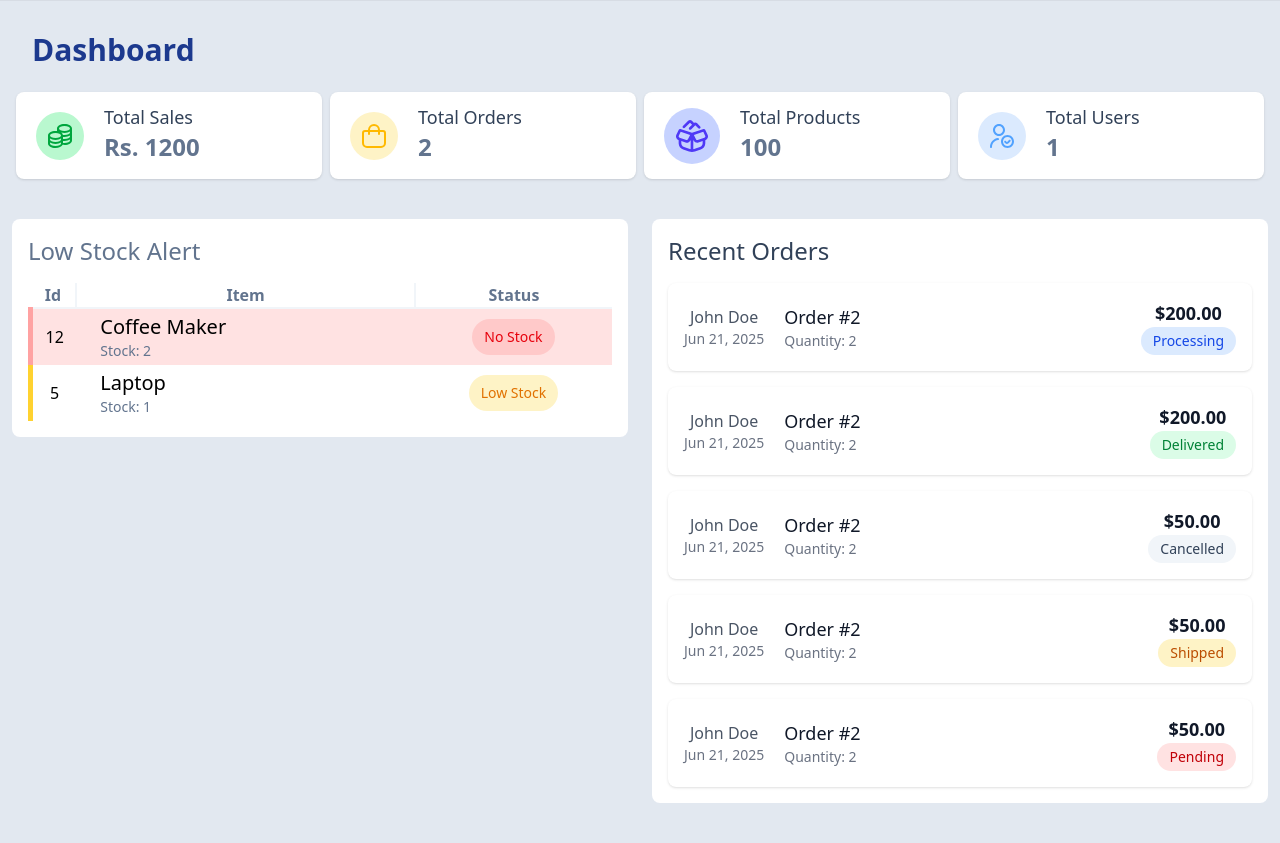
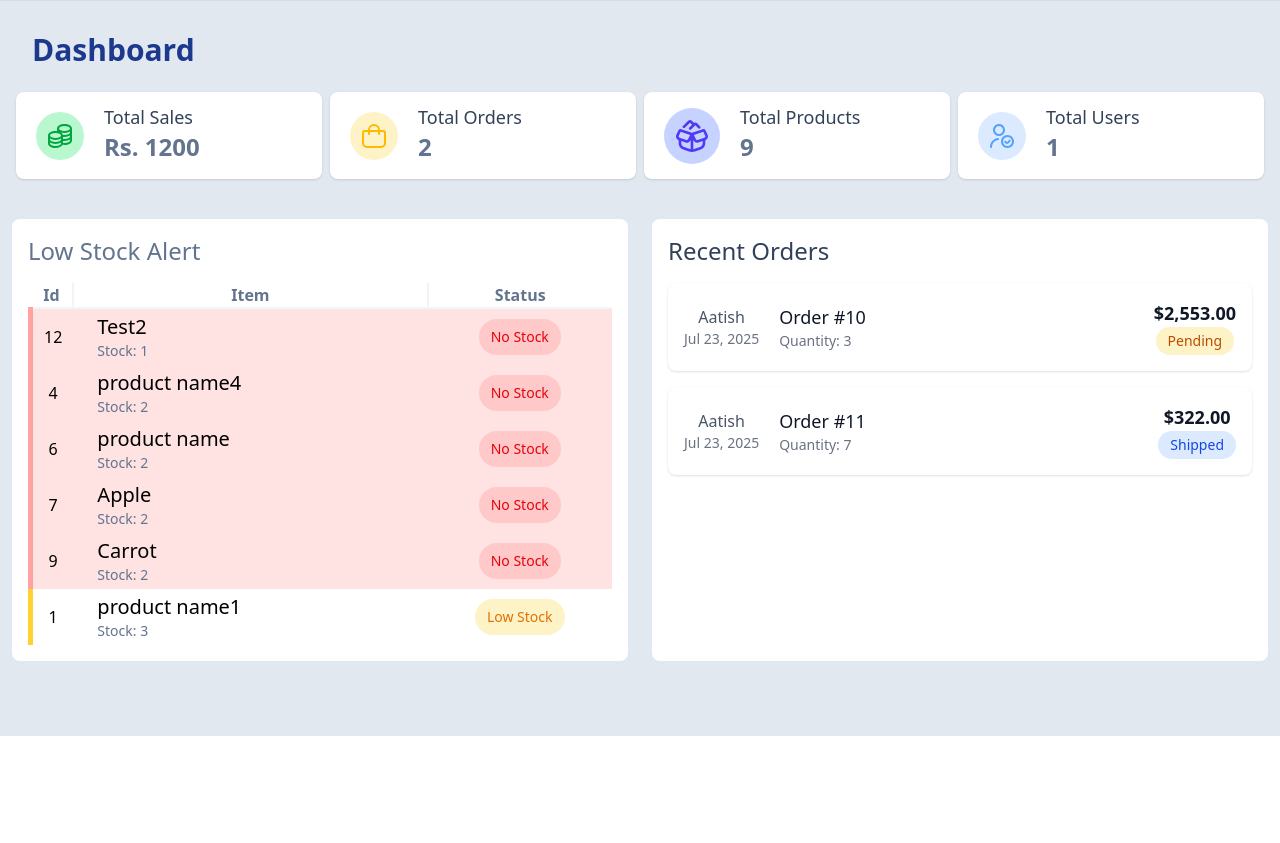
Before and after one commit to Aatish250/ecommercePHP, a PHP site: page /admin/dashboard.php in a window 1280 px wide. Shown: the part 64-907 px from the top of the page. After the commit the page ends 800 px from the top, so only its background shows below. Run offline with PHP 8.4, Linux system fonts and the light colour scheme; data comes from the database, SQL or seed files in the repository; both versions use the stored data as it was after the commit; style sheets or scripts are compiled from the project's sources.

Commit message:
admin dashboard complete

```diff
--- a/admin/dashboard.php
+++ b/admin/dashboard.php
@@ -1,3 +1,46 @@
+<?php
+require '../config/db.php';
+
+// Initialize variables with safe defaults
+$total_products = 0;
+$total_users = 0;
+$low_stock_products = array();
+$orders = array();
+
+if (!$conn) {
+    die('Database connection failed');
+}
+
+// Total Products
+$res = mysqli_query($conn, "SELECT COUNT(*) as cnt FROM products");
+if ($res && ($row = mysqli_fetch_assoc($res))) {
+    $total_products = $row['cnt'];
+}
+
+// Total Users
+$res = mysqli_query($conn, "SELECT COUNT(*) as cnt FROM users");
+if ($res && ($row = mysqli_fetch_assoc($res))) {
+    $total_users = $row['cnt'];
+}
+
+// Low Stock Products (stock <= 2 is No Stock, 3-5 is Low Stock)
+$res = mysqli_query($conn, "SELECT * FROM products WHERE stock <= 5 ORDER BY stock ASC");
+if ($res) {
+    while ($row = mysqli_fetch_assoc($res)) {
+        $low_stock_products[] = $row;
+    }
+}
+
+// recent orders
+$res = mysqli_query($conn, "SELECT * FROM orders ORDER BY created_at ASC");
+if ($res) {
+    while ($row = mysqli_fetch_assoc($res)) {
+        $orders[] = $row;
+    }
+}
+
+
+?>
 <!DOCTYPE html>
 <html lang="en">
 
@@ -71,7 +114,7 @@
                     </span>
                     <div class="flex mb-1 md:flex-col w-full">
                         <span class="flex-1 ml-5 text-[18px] text-slate-700">Total Products</span>
-                        <span class="mr-5 ml-5 font-bold text-2xl text-slate-500">100</span>
+                        <span class="mr-5 ml-5 font-bold text-2xl text-slate-500"><?php echo $total_products; ?></span>
                     </div>
                 </div>
                 <!-- total users -->
@@ -86,7 +129,7 @@
                     </span>
                     <div class="flex mb-1 md:flex-col w-full">
                         <span class="flex-1 ml-5 text-[18px] text-slate-700">Total Users</span>
-                        <span class="mr-5 ml-5 font-bold text-2xl text-slate-500">1</span>
+                        <span class="mr-5 ml-5 font-bold text-2xl text-slate-500"><?php echo $total_users; ?></span>
                     </div>
                 </div>
             </div>
@@ -103,30 +146,22 @@
                         <th class="border-r-2 border-b-2 border-slate-100">Item</th>
                         <th class="border-b-2 border-slate-100">Status</th>
                     </tr>
-                    <tr class="text-center bg-red-100">
-                        <td class="border-l-5 border-red-300">12</td>
+                    <?php foreach ($low_stock_products as $prod): ?>
+                    <tr class="text-center <?php echo ($prod['stock'] <= 2) ? 'bg-red-100' : ''; ?>">
+                        <td class="border-l-5 <?php echo ($prod['stock'] <= 2) ? 'border-red-300' : 'border-amber-300'; ?>"><?php echo $prod['product_id']; ?></td>
                         <td class="text-left w-3/4 flex flex-col p-1 pl-6">
-                            <span class="text-xl">Coffee Maker</span>
-                            <span class="text-sm text-slate-500">Stock: 2</span>
+                            <span class="text-xl"><?php echo htmlspecialchars($prod['product_name']); ?></span>
+                            <span class="text-sm text-slate-500">Stock: <?php echo $prod['stock']; ?></span>
                         </td>
                         <td>
-                            <div class="w-fit bg-red-200 text-red-600 m-auto px-3 py-2 my-1 rounded-full text-sm">
-                                No
-                                Stock</div>
+                            <?php if ($prod['stock'] <= 2): ?>
+                                <div class="w-fit bg-red-200 text-red-600 m-auto px-3 py-2 my-1 rounded-full text-sm">No Stock</div>
+                            <?php else: ?>
+                                <div class="w-fit bg-amber-100 text-amber-600 m-auto px-3 py-2 my-1 rounded-full text-sm">Low Stock</div>
+                            <?php endif; ?>
                         </td>
                     </tr>
-                    <tr class="text-center">
-                        <td class="border-l-5 border-amber-300">5</td>
-                        <td class="text-left w-3/4 flex flex-col p-1 pl-6">
-                            <span class="text-xl">Laptop</span>
-                            <span class="text-sm text-slate-500">Stock: 1</span>
-                        </td>
-                        <td>
-                            <div class="w-fit bg-amber-100 text-amber-600 m-auto px-3 py-2 my-1 rounded-full text-sm">
-                                Low Stock
-                            </div>
-                        </td>
-                    </tr>
+                    <?php endforeach; ?>
                 </table>
             </div>
         </div>
@@ -135,85 +170,46 @@
         <div class="w-full lg:w-1/2 bg-white mt-6 rounded-lg p-4 min-h-24">
             <div class="text-2xl font-medium text-slate-700">Recent Orders</div>
             <div class="mt-4 space-y-4">
+
+                <?php
+                foreach ($orders as $order):
+                    // Fetch username
+                    $userResult = mysqli_query($conn, "SELECT username FROM users WHERE user_id = {$order['user_id']}");
+                    $username = ($userResult && $row = mysqli_fetch_assoc($userResult)) ? $row['username'] : 'Unknown';
+
+                    // Fetch total quantity from order_details view
+                    $qtyResult = mysqli_query($conn, "SELECT SUM(quantity) AS total_quantity FROM order_details WHERE order_id = {$order['order_id']}");
+                    $quantity = ($qtyResult && $qtyRow = mysqli_fetch_assoc($qtyResult)) ? ($qtyRow['total_quantity'] ?? 0) : 0;
+
+                    // Status badge color
+                    $status = strtolower($order['status'] ?? 'Processing');
+                    $status_map = [
+                        'delivered' => 'bg-green-100 text-green-700',
+                        'cancelled' => 'bg-slate-100 text-slate-700',
+                        'pending' => 'bg-amber-100 text-amber-700',
+                        'processing' => 'bg-blue-100 text-blue-700'
+                    ];
+                    $status_class = $status_map[$status] ?? 'bg-blue-100 text-blue-700';
+                ?>
                     <div class="flex items-center justify-between p-4 bg-white rounded-lg shadow-sm">
                         <div class="text-center">
-                        <div class="text-gray-600">John Doe</div>
-                        <div class="text-sm text-gray-500">Jun 21, 2025</div>
+                            <div class="text-gray-600"><?php echo htmlspecialchars($username); ?></div>
+                            <div class="text-sm text-gray-500"><?php echo date('M j, Y', strtotime($order['created_at'])); ?></div>
                         </div>
                         <div class="flex-1 ml-5">
-                        <div class="text-lg font-medium text-gray-900">Order #2</div>
-                        <div class="text-sm text-gray-500">Quantity: 2</div>
+                            <div class="text-lg font-medium text-gray-900">Order #<?php echo $order['order_id']; ?></div>
+                            <div class="text-sm text-gray-500">Quantity: <?php echo $quantity; ?></div>
                         </div>
                         <div class="flex flex-col items-center">
-                        <div class="text-lg font-semibold text-gray-900">$200.00</div>
-                        <div class="bg-blue-100 text-blue-700 px-3 py-1 rounded-full text-sm font-medium">Processing
+                            <div class="text-lg font-semibold text-gray-900">
+                                $<?php echo number_format($order['total'] ?? 0, 2); ?>
+                            </div>
+                            <div class="<?php echo $status_class; ?> px-3 py-1 rounded-full text-sm font-medium">
+                                <?php echo ucfirst($status); ?>
                             </div>
                         </div>
                     </div>
-
-                <div class="flex items-center justify-between p-4 bg-white rounded-lg shadow-sm">
-                    <div class="text-center">
-                        <div class="text-gray-600">John Doe</div>
-                        <div class="text-sm text-gray-500">Jun 21, 2025</div>
-                    </div>
-                    <div class="flex-1 ml-5">
-                        <div class="text-lg font-medium text-gray-900">Order #2</div>
-                        <div class="text-sm text-gray-500">Quantity: 2</div>
-                    </div>
-                    <div class="flex flex-col items-center">
-                        <div class="text-lg font-semibold text-gray-900">$200.00</div>
-                        <div class="bg-green-100 text-green-700 px-3 py-1 rounded-full text-sm font-medium">Delivered
-                        </div>
-                    </div>
-                </div>
-
-                <div class="flex items-center justify-between p-4 bg-white rounded-lg shadow-sm">
-                    <div class="text-center">
-                        <div class="text-gray-600">John Doe</div>
-                        <div class="text-sm text-gray-500">Jun 21, 2025</div>
-                    </div>
-                    <div class="flex-1 ml-5">
-                        <div class="text-lg font-medium text-gray-900">Order #2</div>
-                        <div class="text-sm text-gray-500">Quantity: 2</div>
-                    </div>
-                    <div class="flex flex-col items-center">
-                        <div class="text-lg font-semibold text-gray-900">$50.00</div>
-                        <div class="bg-slate-100 text-slate-700 px-3 py-1 rounded-full text-sm font-medium">Cancelled
-                        </div>
-                    </div>
-                </div>
-
-                <div class="flex items-center justify-between p-4 bg-white rounded-lg shadow-sm">
-                    <div class="text-center">
-                        <div class="text-gray-600">John Doe</div>
-                        <div class="text-sm text-gray-500">Jun 21, 2025</div>
-                    </div>
-                    <div class="flex-1 ml-5">
-                        <div class="text-lg font-medium text-gray-900">Order #2</div>
-                        <div class="text-sm text-gray-500">Quantity: 2</div>
-                    </div>
-                    <div class="flex flex-col items-center">
-                        <div class="text-lg font-semibold text-gray-900">$50.00</div>
-                        <div class="bg-amber-100 text-amber-700 px-3 py-1 rounded-full text-sm font-medium">Shipped
-                        </div>
-                    </div>
-                </div>
-
-                <div class="flex items-center justify-between p-4 bg-white rounded-lg shadow-sm">
-                    <div class="text-center">
-                        <div class="text-gray-600">John Doe</div>
-                        <div class="text-sm text-gray-500">Jun 21, 2025</div>
-                    </div>
-                    <div class="flex-1 ml-5">
-                        <div class="text-lg font-medium text-gray-900">Order #2</div>
-                        <div class="text-sm text-gray-500">Quantity: 2</div>
-                    </div>
-                    <div class="flex flex-col items-center">
-                        <div class="text-lg font-semibold text-gray-900">$50.00</div>
-                        <div class="bg-red-100 text-red-700 px-3 py-1 rounded-full text-sm font-medium">Pending
-                        </div>
-                    </div>
-                </div>
+                <?php endforeach; ?>
 
             </div>
         </div>
```
Also changed, not shown: dbImport/ecom_db.sql (+11 -11 lines), possible views for db.txt (added, +17 -0 lines). Lines whose indentation alone changed are shown as unchanged.
